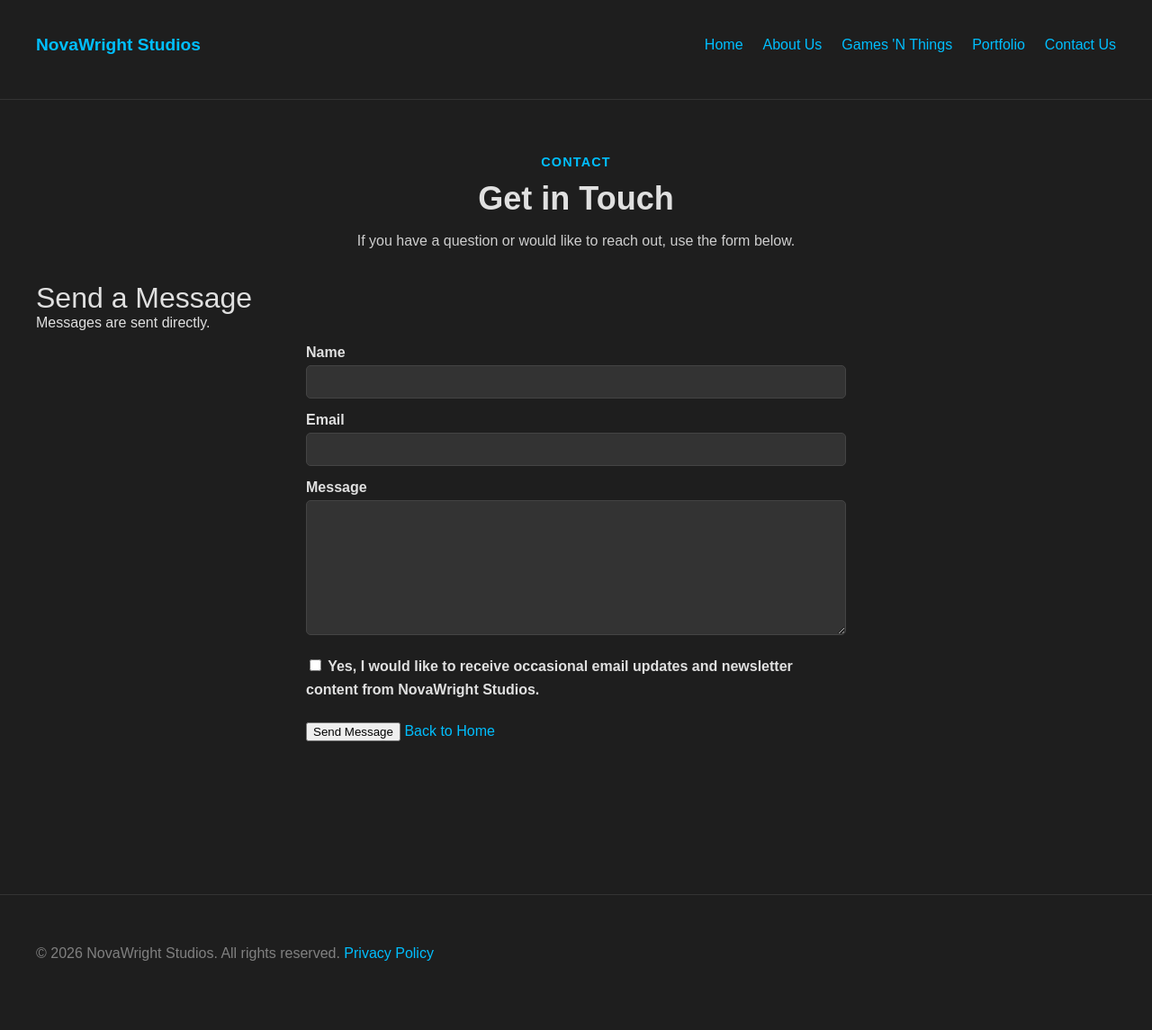
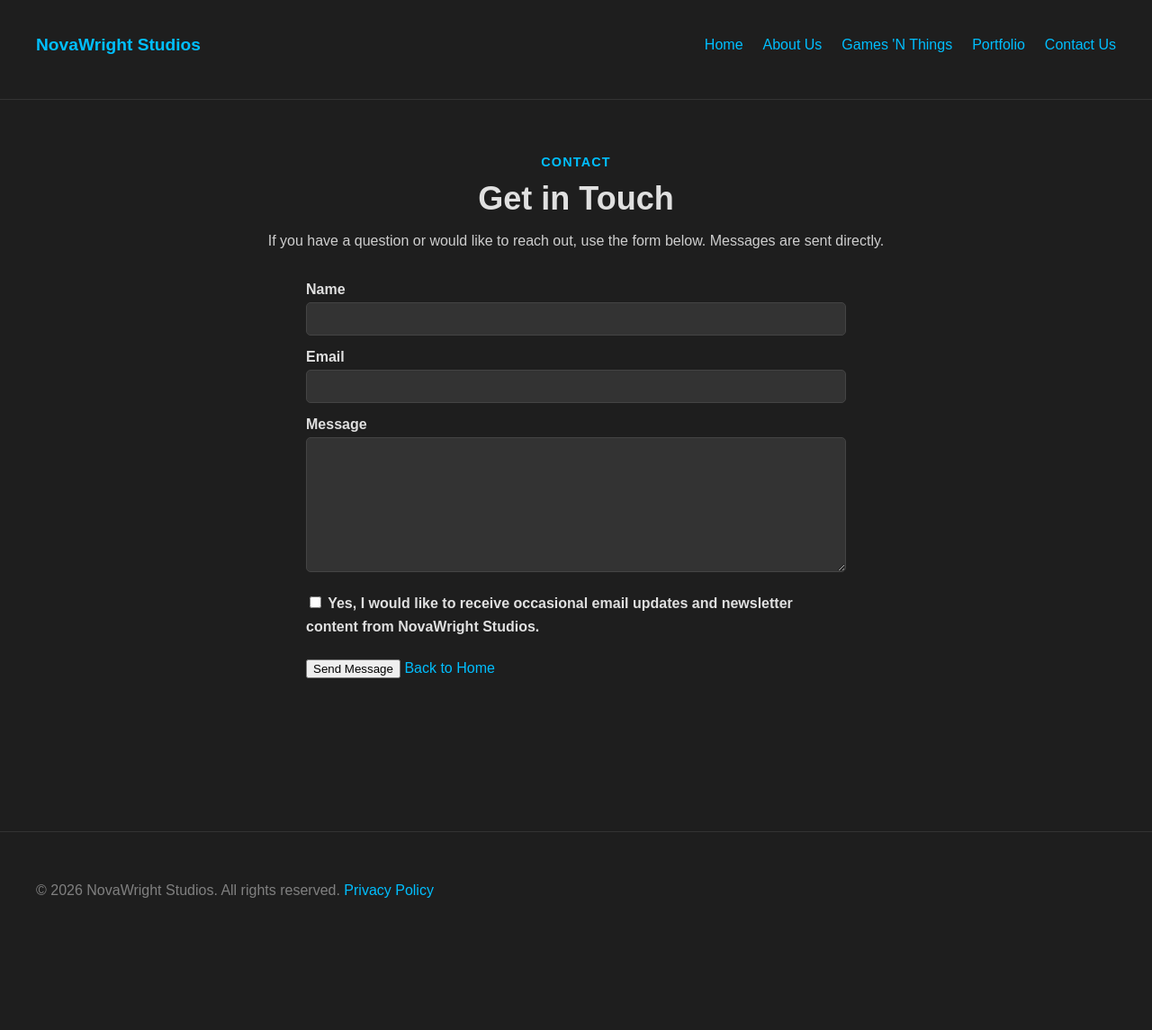
Before and after one commit to ScriptureExamined/NovawrightStudios, a Jekyll site: the page built from contact.html, in a window 1280 px wide. Shown: the whole page at 90% size. Built offline with Jekyll 4.4.1, drawn with Linux system fonts in a browser that asks for light colours; after the commit the page ends 1075 px from its top, so only the background shows below that.

Commit message:
Update contact.html

```diff
--- a/contact.html
+++ b/contact.html
@@ -11,19 +11,20 @@ load_web3: true
       <h1 class="section-title">Get in Touch</h1>
       <p class="section-desc">
         If you have a question or would like to reach out, use the form below.
+        Messages are sent directly.
       </p>
     </div>
 
     <div class="contact-form-wrap">
       <div class="feature-card">
-        <div class="feature-main center-text">
+        <!--<div class="feature-main center-text">
           <div class="feature-title" style="font-size: 32px">
             Send a Message
           </div>
           <span class="feature-subtitle" style="display: block">
             Messages are sent directly.
           </span>
-        </div>
+        </div>-->
 
         <form
           id="unified-contact-form"
```
